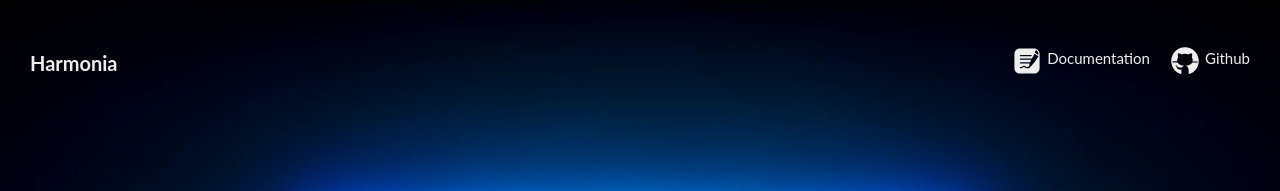
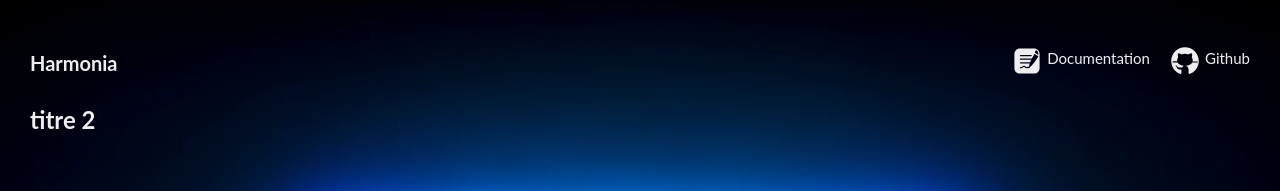
Before and after one commit to WildCodeSchool-2024-02/JS-Remote-JavaScrypte-P2-4, a React (Vite) app in the folder client/: page / in a window 1280 px wide. Shown: the top 191 px of the page. Built offline with nearby package versions, Linux system fonts and the light colour scheme.

Commit message:
feat: h2 in App.jsx

```diff
--- a/client/src/App.jsx
+++ b/client/src/App.jsx
@@ -5,6 +5,7 @@ function App() {
     <main className="container">
       <header>
         <h1 className="logo">Harmonia</h1>
+        <h2> titre 2 </h2>
       </header>
 
       <nav className="navbar">
```
